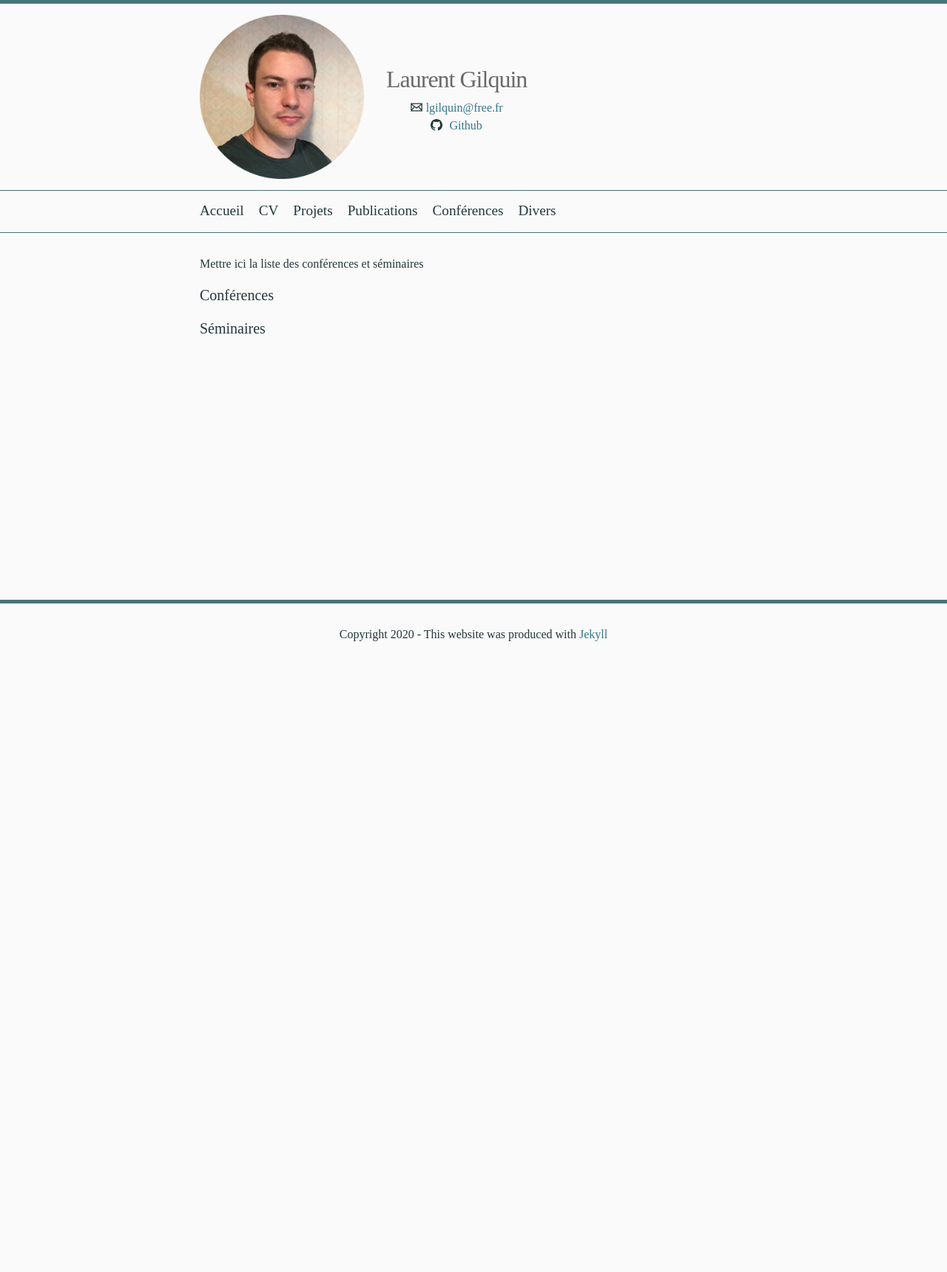
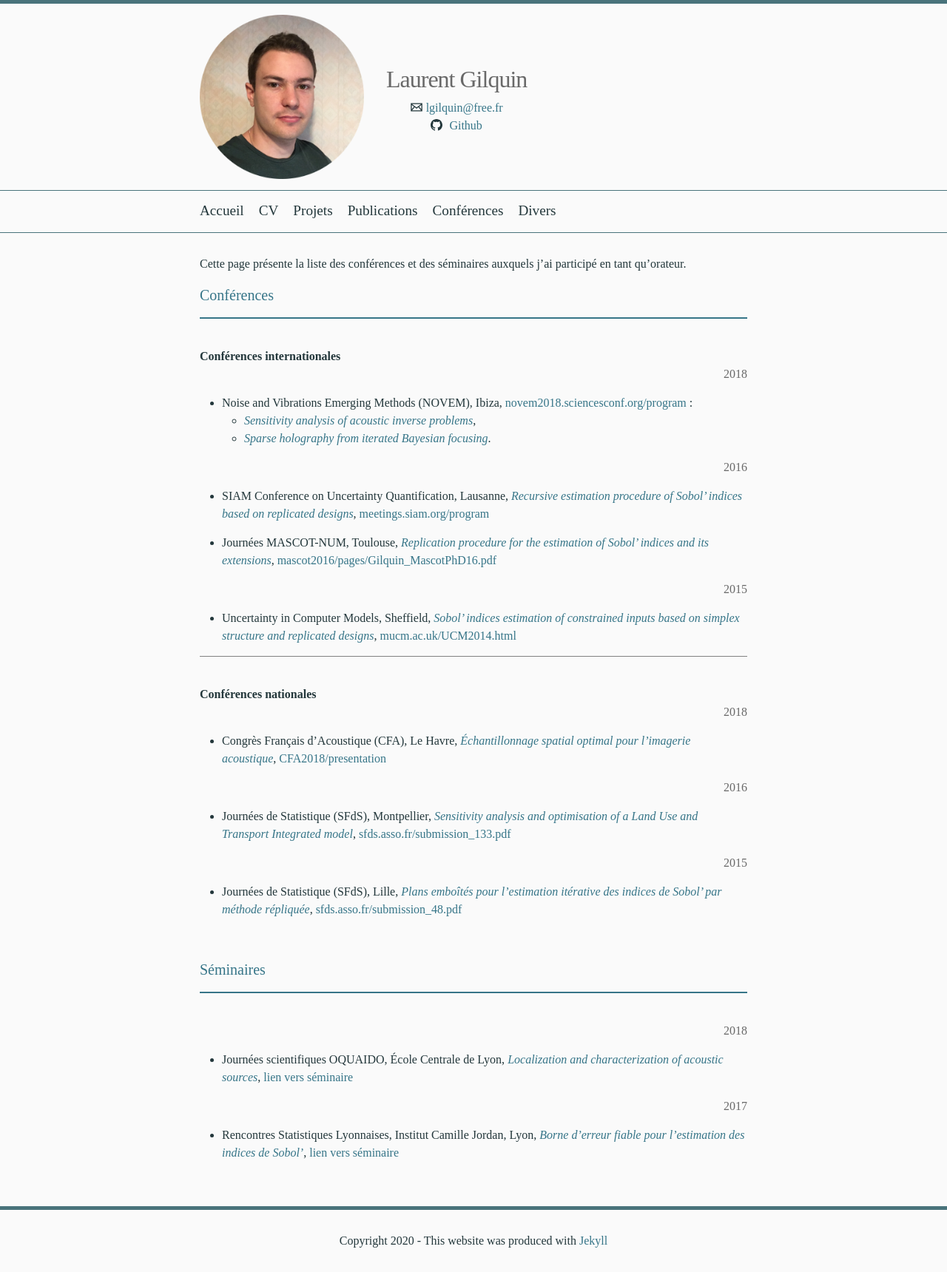
Before and after one commit to Gilquin/Gilquin.github.io, a Jekyll site: the page built from docs/conferences.markdown, in a window 1280 px wide. Shown: the whole page at 74% size. Built offline with Jekyll 4.4.1, drawn with Linux system fonts in a browser that asks for light colours; some web fonts are replaced; before the commit the page ends 900 px from its top, so only the background shows below that.

Commit message:
added publications, conferences and divers content

```diff
--- a/docs/_sass/minima/_base.scss
+++ b/docs/_sass/minima/_base.scss
@@ -12,6 +12,7 @@ dl, dd, ol, ul, figure {
 /**
  * Special list
  */
+
 .publi-list {
   ul {
     list-style-image: None; /* Remove HTML bullets */
@@ -20,12 +21,12 @@ dl, dd, ol, ul, figure {
   }
   li {
      margin: 0;
-     padding: 10px 0 10px 84px;
+     padding: 0px 0 10px 50px;
      list-style: none;
      background-image: url('../assets/images/icon-article.png');
      background-repeat: no-repeat;
      background-position: left top;
-     background-size: 30px;
+     background-size: 25px;
   }
 }
 
--- a/docs/conferences.markdown
+++ b/docs/conferences.markdown
@@ -4,9 +4,50 @@ title: Conférences
 permalink: /conferences/
 ---
 
-Mettre ici la liste des conférences et séminaires
+Cette page présente la liste des conférences et des séminaires auxquels j'ai participé en tant qu'orateur.
 
 #### Conférences
+{: .header_color}
+<hr style="height:2px;border-width:0;color:gray;background-color:#367588"><br>
+
+**Conférences internationales**<br>
+<span class="time">2018</span><br>
+* Noise and Vibrations Emerging Methods (NOVEM), Ibiza, <a href="https://novem2018.sciencesconf.org/program">novem2018.sciencesconf.org/program</a> :
+	- <span class="subtitle">Sensitivity analysis of acoustic inverse problems</span>,
+	- <span class="subtitle">Sparse holography from iterated Bayesian focusing</span>.
 
 
+<span class="time">2016</span><br>
+* SIAM Conference on Uncertainty Quantification, Lausanne, <span class="subtitle">Recursive estimation procedure of Sobol' indices based on replicated designs</span>, <a href="http://meetings.siam.org/sess/dsp_programsess.cfm?SESSIONCODE=21949">meetings.siam.org/program</a>
+
+
+* Journées MASCOT-NUM, Toulouse, <span class="subtitle">Replication procedure for the estimation of Sobol' indices and its extensions</span>, <a href="http://mascot2016.sciencesconf.org/conference/mascot2016/pages/Gilquin_MascotPhD16.pdf">mascot2016/pages/Gilquin_MascotPhD16.pdf</a>
+
+
+<span class="time">2015</span><br>
+* Uncertainty in Computer Models, Sheffield, <span class="subtitle">Sobol' indices estimation of constrained inputs based on simplex structure and replicated designs</span>, <a href="http://www.mucm.ac.uk/UCM2014.html">mucm.ac.uk/UCM2014.html</a>
+
+<hr style="height:1px;border-width:0;color:gray;background-color:#828282"><br>
+
+**Conférences nationales**<br>
+<span class="time">2018</span><br>
+* Congrès Français d'Acoustique (CFA), Le Havre, <span class="subtitle">Échantillonnage spatial optimal pour l'imagerie acoustique</span>, <a href="https://www.conforg.fr/bin/htmlview?dir=cfa2018&ref=392&lang=0">CFA2018/presentation</a>
+
+<span class="time">2016</span><br>
+* Journées de Statistique (SFdS), Montpellier, <span class="subtitle">Sensitivity
+analysis and optimisation of a Land Use and Transport Integrated model</span>, <a href="http://papersjds16.sfds.asso.fr/submission_133.pdf">sfds.asso.fr/submission_133.pdf</a>
+
+<span class="time">2015</span><br>
+* Journées de Statistique (SFdS), Lille, <span class="subtitle">Plans emboîtés pour l'estimation itérative des indices de Sobol' par méthode répliquée</span>, <a href="http://papersjds15.sfds.asso.fr/submission_48.pdf">sfds.asso.fr/submission_48.pdf</a>
+
+<br>
 #### Séminaires
+{: .header_color}
+<hr style="height:2px;border-width:0;color:gray;background-color:#367588"><br>
+
+<span class="time">2018</span><br>
+* Journées scientifiques OQUAIDO, École Centrale de Lyon, <span class="subtitle">Localization and
+characterization of acoustic sources</span>, <a href=" http://chaire-mathematiques-appliquees.emse.fr/evenements.html">lien vers séminaire</a>
+
+<span class="time">2017</span><br>
+* Rencontres Statistiques Lyonnaises, Institut Camille Jordan, Lyon, <span class="subtitle">Borne d'erreur fiable pour l'estimation des indices de Sobol'</span>, <a href=" http://math.univ-lyon1.fr/~fougeres/rsl.html">lien vers séminaire</a>
--- a/docs/cv.markdown
+++ b/docs/cv.markdown
@@ -42,7 +42,7 @@ permalink: /cv/
 <span class="subtitle">Réalisations</span> :<br>
 \- Contribution à trois projets internes en qualité d'expert du département <<Méthodes numériques et optimisation>>.<br>
 \- Développement de méthodes issues du <<Machine Learning>> pour la modélisation de procédés pétrochimiques.<br>
-\- Conception d’un outil d'aide à la décision et contribution à la création d'un service web pour des équipes métiers (une dizaine de personnes).<br>
+\- Conception d'un outil d'aide à la décision et contribution à la création d'un service web pour des équipes métiers (une dizaine de personnes).<br>
 \- Élaboration de supports visuels et de notes interactives pour faciliter les échanges et le partage de codes entre différents collaborateurs (chef de projet, ingénieurs, techniciens).
 Encadrement à temps partiel de stagiaires (fin de master).
 
@@ -66,7 +66,7 @@ Encadrement à temps partiel de stagiaires (fin de master).
 <span class="subtitle">Institut</span> : INRIA Grenoble Rhône-Alpes<br>
 <span class="subtitle">Lieu</span> : Laboratoire Jean Kuntzmann, équipe AIRSEA<br>
 <span class="subtitle">Contrat</span> : CDD - 3 mois <br>
-<span class="subtitle">Réalisation</span> : Développement d’un package R.
+<span class="subtitle">Réalisation</span> : Développement d'un package R.
 
 <hr style="height:1px;border-width:0;color:gray;background-color:#828282"><br>
 <span class="time">01/10/2013 au 30/09/2016</span><br>
--- a/docs/publications.markdown
+++ b/docs/publications.markdown
@@ -4,7 +4,7 @@ title: Publications
 permalink: /publications/
 ---
 
-Ci-dessous la liste de mes publications dans des journaux à comité de lecture.
+Cette page présente la liste de mes publications dans des journaux à comité de lecture.
 
 #### Publications
 {: .header_color}
```
Also changed, not shown: docs/divers.markdown (+20 -5 lines).
